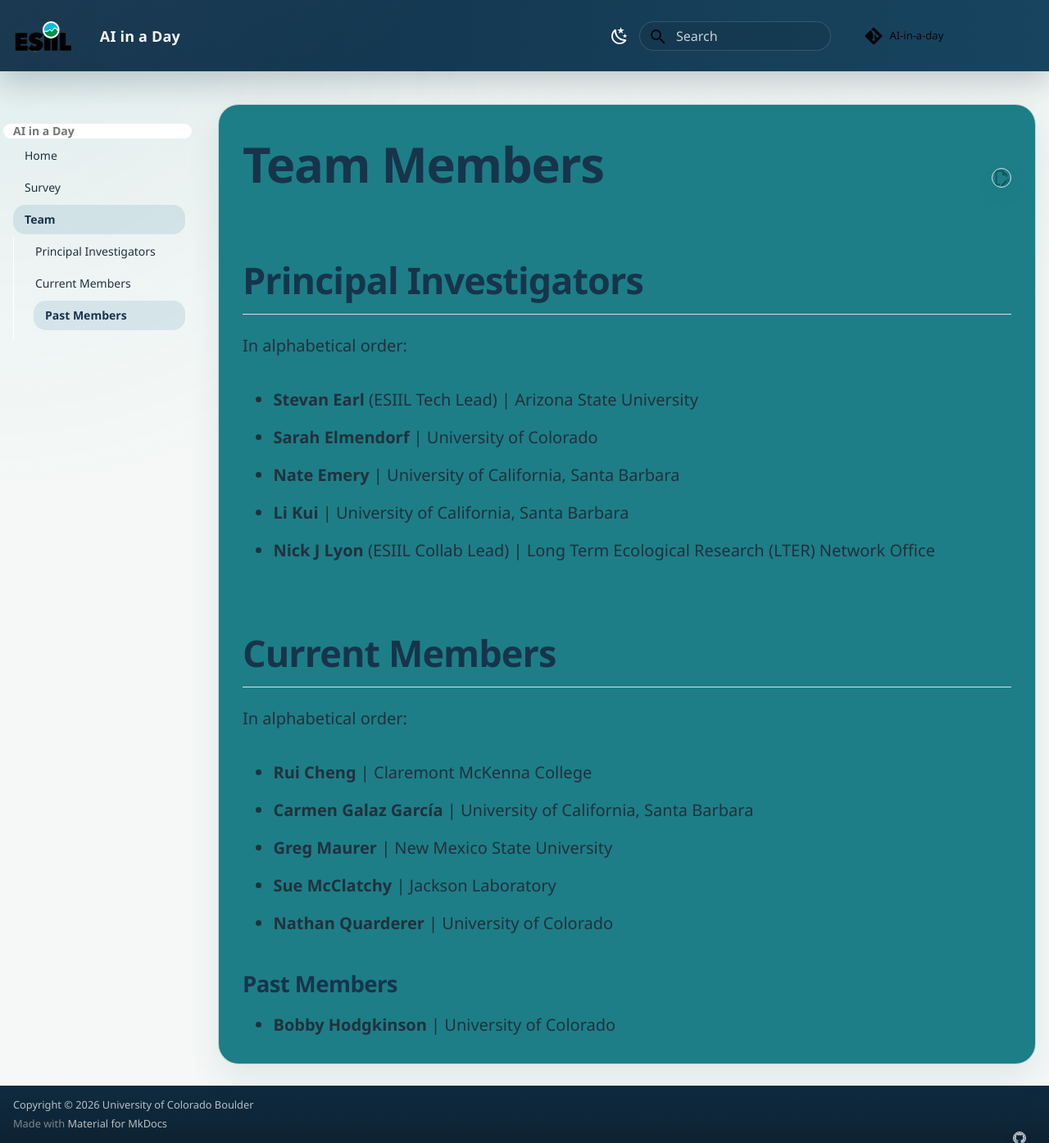
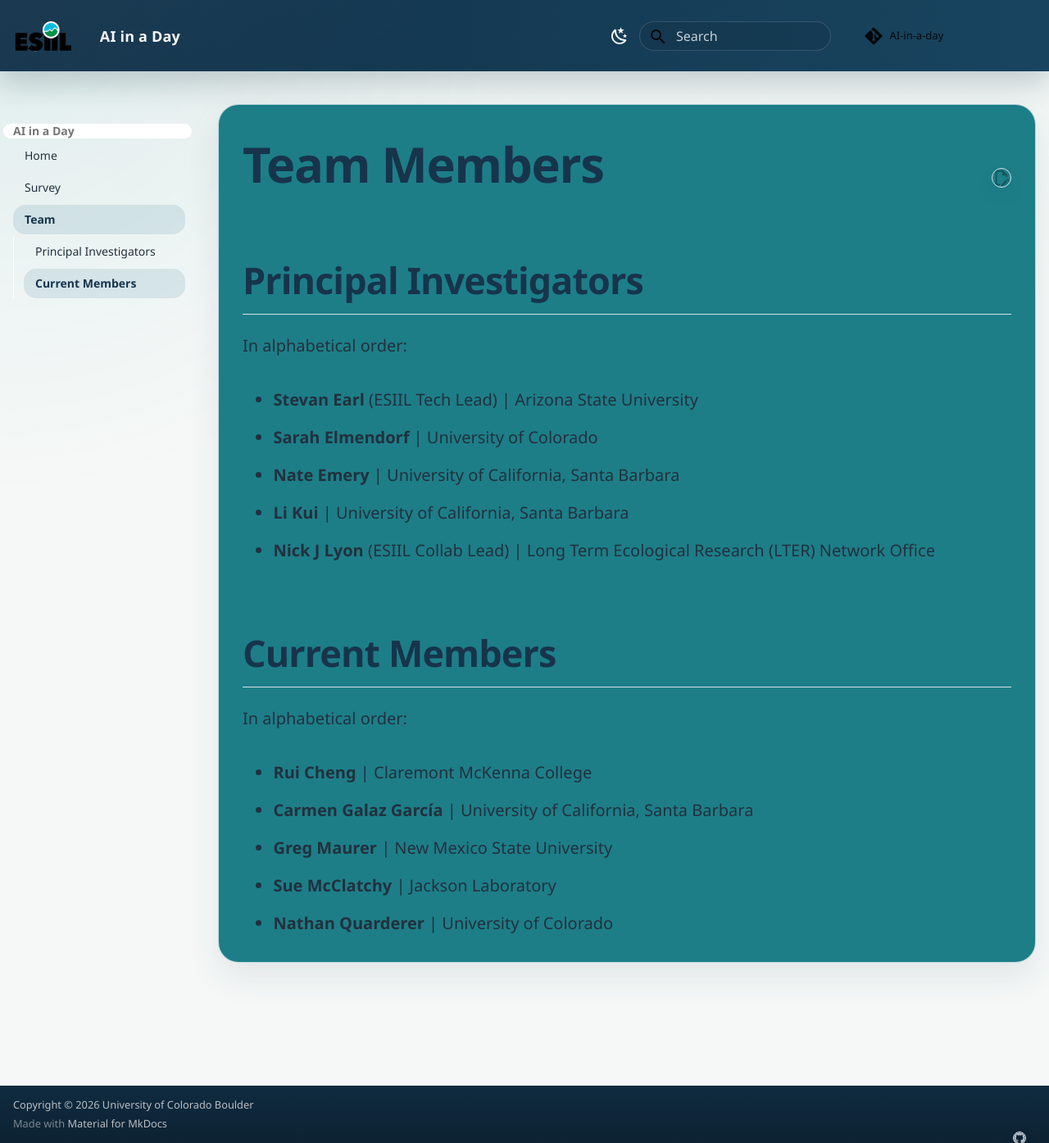
Before and after one commit to CU-ESIIL/AI-in-a-day, an MkDocs documentation site: the page built from docs/team.md, in a window 1280 px wide and 1395 px high. Shown: the whole window at 82% size. Built offline with MkDocs 1.6.1 and Material for MkDocs 9.7.7, drawn with Linux system fonts in a browser that asks for light colours; comment, search, counter and statistics services are not loaded.

Commit message:
docs (team): remove BH from list

```diff
--- a/docs/team.md
+++ b/docs/team.md
@@ -19,7 +19,3 @@ In alphabetical order:
 - **Greg Maurer** | New Mexico State University
 - **Sue McClatchy** | Jackson Laboratory
 - **Nathan Quarderer** | University of Colorado
-
-### Past Members
-
-- **Bobby Hodgkinson** | University of Colorado
```
